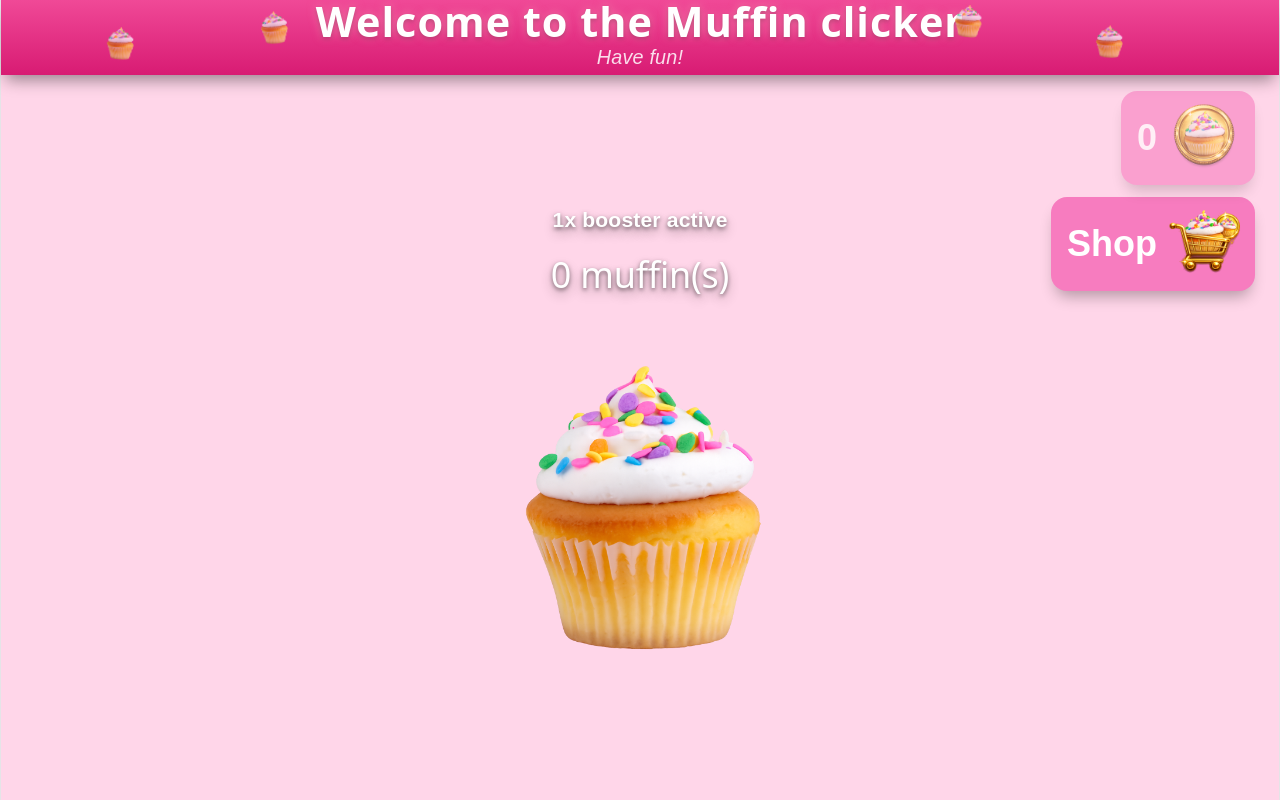
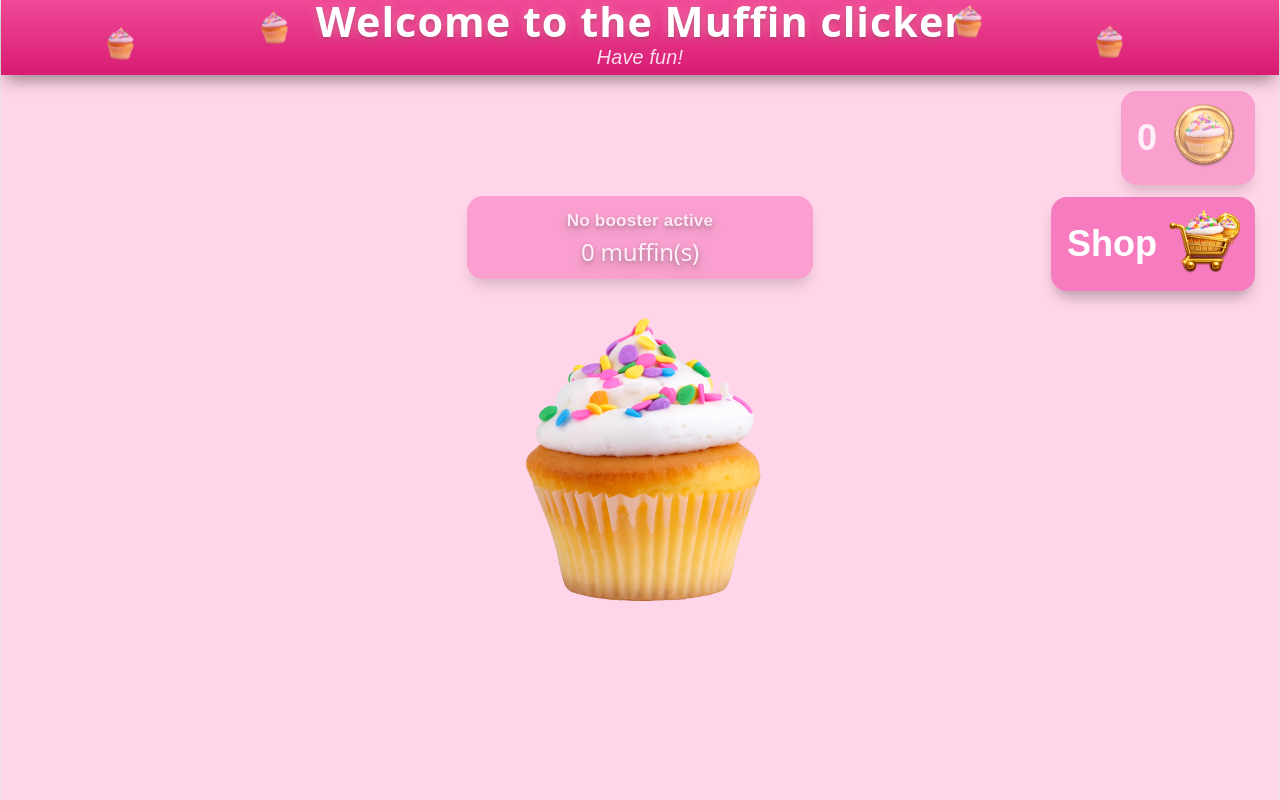
Before and after one commit to edit-v91/cookieclicker-react, a React (Vite) app: page / in a window 1280 px wide. Built offline with nearby package versions, Linux system fonts and the light colour scheme.

Commit message:
adjust displayer

```diff
--- a/src/App.css
+++ b/src/App.css
@@ -180,20 +180,32 @@ body {
 	pointer-events: none;
 }
 
-.counterContainer h2 {
+.counterBox {
+	display: inline-flex;
+	flex-direction: column;
+	align-items: center;
+	gap: 4px;
+	padding: 12px 100px;
+	margin: 10px auto;
+	border-radius: 16px;
+	background-color: rgb(247, 124, 191);
+	opacity: 0.6;
+	box-shadow: 0 10px 15px -5px rgba(0, 0, 0, 0.3);
+	width: fit-content;
+}
+
+.counterBox h2,
+.counterBox h3 {
 	margin: 0;
-	font-size: 2rem;
 	color: white;
 	text-shadow:
 		0 2px 4px rgba(0, 0, 0, 0.5),
 		0 6px 12px rgba(0, 0, 0, 0.3);
 }
 
-.boosterContainer {
-	color: white;
-	text-shadow:
-		0 2px 4px rgba(0, 0, 0, 0.5),
-		0 6px 12px rgba(0, 0, 0, 0.3);
+.counterBox h3 {
+	font-size: 0.95rem;
+	opacity: 0.9;
 }
 
 .muffinContainer {
@@ -202,7 +214,7 @@ body {
 	align-items: center;
 	height: 220px;
 	padding: 0px 16px;
-	margin-top: 100px;
+	margin-top: 60px;
 }
 
 .muffinButton {
--- a/src/components/CounterDisplay.jsx
+++ b/src/components/CounterDisplay.jsx
@@ -1,10 +1,12 @@
 export default function CounterDisplay({ counter, multiplier }) {
 	return (
 		<div className="container">
-			<div className="boosterContainer">
-				<h3>{multiplier}x booster active</h3>
-			</div>
-			<div className="counterContainer">
+			<div className="counterBox">
+				<h3>
+					{multiplier > 1
+						? `Sugar rush x${multiplier}`
+						: "No booster active"}
+				</h3>
 				<h2>{counter} muffin(s)</h2>
 			</div>
 		</div>
```
